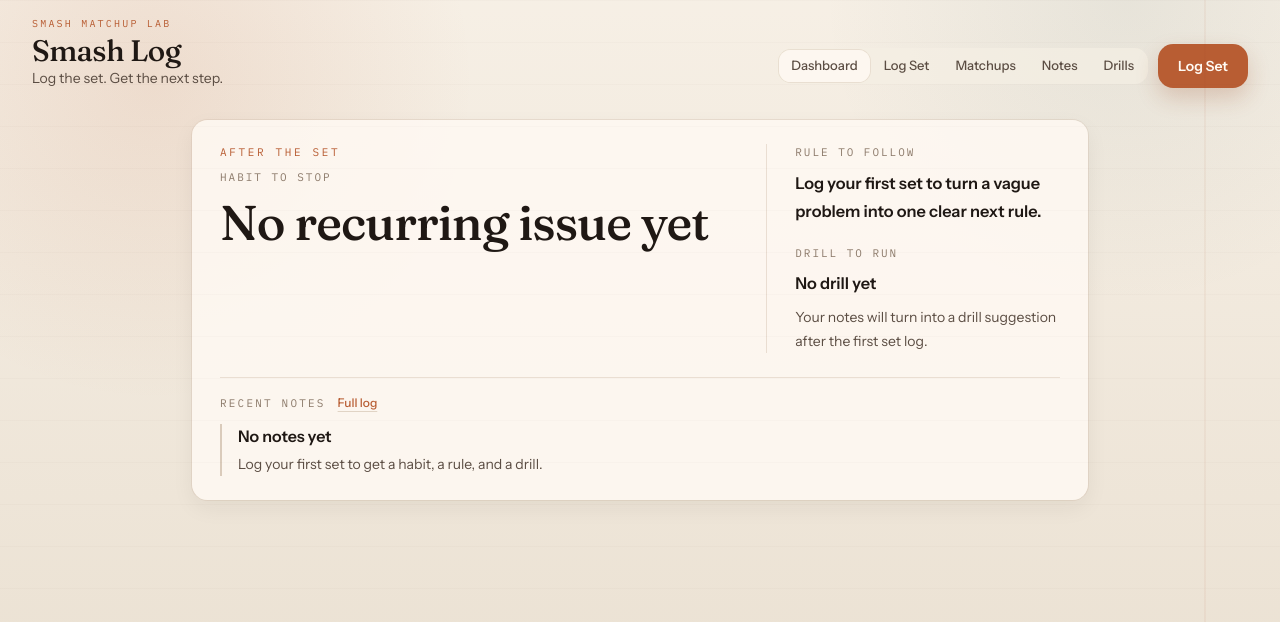
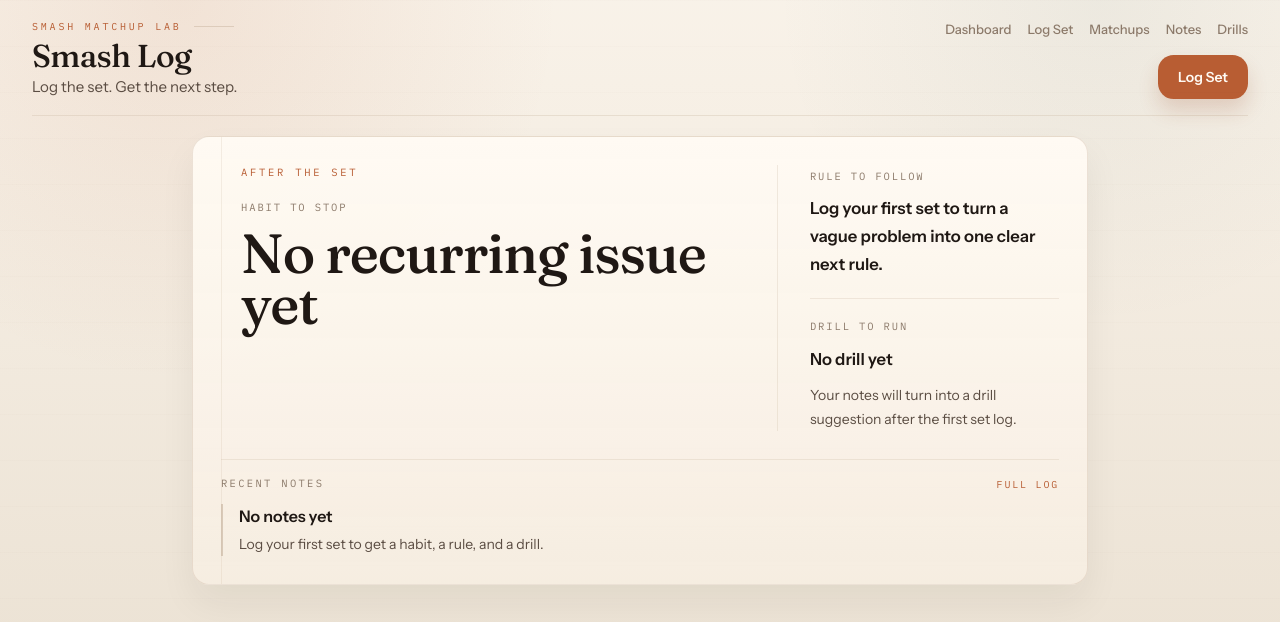
Before and after one commit to dotxdaemon/smash, a React (Vite) app: page / in a window 1280 px wide. Shown: the top 622 px of the page. Built offline with nearby package versions, Linux system fonts and the light colour scheme.

Commit message:
Polish the notebook surface language

```diff
--- a/src/App.tsx
+++ b/src/App.tsx
@@ -63,16 +63,16 @@ const VIEW_ITEMS: ViewItem[] = [
 ]
 
 const FIELD_INPUT_STYLES =
-  'mt-2 w-full rounded-[1rem] border border-line/70 bg-paper-strong px-3.5 py-3 text-sm text-ink outline-none transition placeholder:text-ink-faint focus:border-accent focus:ring-2 focus:ring-accent/15'
+  'mt-2 w-full rounded-[0.95rem] border border-line/55 bg-paper-strong/92 px-3.5 py-3 text-sm text-ink outline-none transition placeholder:text-ink-faint focus:border-accent/70 focus:ring-2 focus:ring-accent/10'
 
 const PRIMARY_BUTTON_STYLES =
-  'inline-flex items-center justify-center rounded-full bg-accent px-4 py-2.5 text-sm font-semibold text-paper-strong shadow-[0_8px_18px_rgba(151,69,34,0.22)] transition hover:bg-accent-strong'
+  'inline-flex items-center justify-center rounded-[0.95rem] bg-accent px-[1.15rem] py-[0.72rem] text-sm font-semibold text-paper-strong shadow-[0_10px_18px_rgba(151,69,34,0.18)] transition hover:bg-accent-strong'
 
 const SECONDARY_BUTTON_STYLES =
-  'inline-flex items-center justify-center rounded-full border border-line/80 bg-paper-strong px-4 py-2.5 text-sm font-semibold text-ink transition hover:border-line-strong hover:bg-paper-soft'
+  'inline-flex items-center justify-center rounded-[0.95rem] border border-line/65 bg-paper-strong/90 px-4 py-2.5 text-sm font-semibold text-ink transition hover:border-line-strong hover:bg-paper-soft/80'
 
 const INLINE_LINK_STYLES =
-  'inline-flex items-center gap-1 text-[12px] font-medium text-accent underline decoration-line/55 decoration-1 underline-offset-4 transition hover:text-accent-strong hover:decoration-accent-strong'
+  'inline-flex items-center gap-1 font-mono text-[10px] uppercase tracking-[0.18em] text-accent transition hover:text-accent-strong'
 
 function App({ initialView = 'dashboard' }: AppProps) {
   const [initialState] = useState(loadState)
@@ -1182,10 +1182,10 @@ function AppNav({ activeView, ariaLabel, mobile, onSelect }: AppNavProps) {
   return (
     <nav
       className={mobile
-        ? 'fixed left-4 right-4 z-30 flex items-center gap-0.5 rounded-[0.88rem] border border-line/45 bg-paper/88 px-1 py-1 shadow-[0_8px_18px_rgba(40,27,20,0.08)] backdrop-blur-[10px] md:hidden'
-        : 'hidden items-center gap-0.5 rounded-[0.85rem] bg-paper-soft/70 p-0.5 lg:inline-flex'}
+        ? 'fixed left-4 right-4 z-30 flex items-center gap-1 rounded-[1.02rem] border border-line/28 bg-paper-strong/76 px-1.5 py-1.5 shadow-[0_10px_24px_rgba(40,27,20,0.08)] backdrop-blur-[16px] md:hidden'
+        : 'hidden items-center gap-4 lg:inline-flex'}
       aria-label={ariaLabel}
-      data-nav-tone={mobile ? 'integrated' : undefined}
+      data-nav-tone={mobile ? 'quiet' : undefined}
       style={mobile ? { bottom: 'max(env(safe-area-inset-bottom), 0.75rem)' } : undefined}
     >
       {VIEW_ITEMS.map((item) => {
@@ -1198,12 +1198,12 @@ function AppNav({ activeView, ariaLabel, mobile, onSelect }: AppNavProps) {
             className={joinClassNames(
               'group flex min-w-0 items-center justify-center font-medium transition',
               mobile
-                ? 'flex-1 rounded-[0.72rem] px-1 py-2 text-center text-[10.5px] leading-none text-ink-faint'
-                : 'rounded-[0.72rem] px-3 py-1.5 text-[13px] text-ink-soft',
+                ? 'flex-1 rounded-[0.78rem] px-1.5 py-2 text-center text-[10.5px] leading-none text-ink-faint'
+                : 'border-b border-transparent px-0 py-1 text-[13px] text-ink-faint hover:text-ink-soft',
               active &&
                 (mobile
-                  ? 'bg-paper-strong/82 text-accent ring-1 ring-line/35'
-                  : 'bg-paper-strong/85 text-ink ring-1 ring-line/30'),
+                  ? 'bg-paper/65 text-ink'
+                  : 'border-accent/55 text-ink'),
             )}
             aria-current={active ? 'page' : undefined}
             onClick={() => onSelect(item.view)}
@@ -1237,39 +1237,49 @@ function TrainingConsole({
 }: CurrentFocusCardProps) {
   return (
     <section
-      className="mx-auto w-full max-w-4xl rounded-[0.98rem] bg-paper-strong/84 px-5 py-5 shadow-[0_8px_22px_rgba(40,27,20,0.06)] ring-1 ring-line/32 sm:px-7 sm:py-6"
+      className="surface-sheet relative mx-auto w-full max-w-4xl overflow-hidden rounded-[1.08rem] border border-line/38 px-5 py-5 shadow-[0_18px_36px_rgba(40,27,20,0.06)] sm:px-7 sm:py-7"
       data-section="training-console"
+      data-console-tone="sheet"
       data-focus-layout="coaching"
     >
-      <div className="grid gap-6 lg:grid-cols-[minmax(0,1.28fr)_minmax(220px,0.72fr)] lg:items-start">
-        <div className="space-y-4" data-focus-item="issue">
-          <div className="space-y-2">
-            <p className="font-mono text-[11px] uppercase tracking-[0.24em] text-accent">
+      <div className="pointer-events-none absolute inset-y-0 left-7 hidden w-px bg-line/22 sm:block" />
+
+      <div className="relative grid gap-7 lg:grid-cols-[minmax(0,1.3fr)_minmax(240px,0.7fr)] lg:gap-8">
+        <div className="space-y-5 sm:pl-5" data-focus-item="issue">
+          <div className="flex flex-wrap items-center gap-3">
+            <p className="font-mono text-[10.5px] uppercase tracking-[0.26em] text-accent">
               After the set
             </p>
-            <p className="font-mono text-[11px] uppercase tracking-[0.18em] text-ink-faint">
+            {focusOpponent && (
+              <p className="font-mono text-[10.5px] uppercase tracking-[0.18em] text-ink-faint">
+                vs {focusOpponent}
+              </p>
+            )}
+          </div>
+          <div className="space-y-3">
+            <p className="font-mono text-[10.5px] uppercase tracking-[0.18em] text-ink-faint">
               Habit to stop
             </p>
-          </div>
-          <h2 className="max-w-xl text-[2.45rem] leading-[0.9] text-ink sm:text-[3.05rem]">
+            <h2 className="max-w-xl text-[2.7rem] leading-[0.92] text-ink sm:text-[3.45rem]">
               {currentFocusIssue}
             </h2>
           </div>
-
-        <div className="space-y-5 border-t border-line/40 pt-5 lg:border-l lg:border-t-0 lg:pl-7 lg:pt-0">
-          <div className="space-y-2" data-focus-item="rule">
-            <p className="font-mono text-[11px] uppercase tracking-[0.18em] text-ink-faint">
+        </div>
+
+        <div className="space-y-5 border-t border-line/28 pt-5 lg:border-l lg:border-t-0 lg:pl-8 lg:pt-1">
+          <div className="space-y-2.5" data-focus-item="rule">
+            <p className="font-mono text-[10.5px] uppercase tracking-[0.18em] text-ink-faint">
               Rule to follow
             </p>
-            <p className="text-[1.02rem] font-semibold leading-7 text-ink">
+            <p className="text-[1.04rem] font-semibold leading-7 text-ink">
               {currentFocusRule}
             </p>
           </div>
-          <div className="space-y-2" data-focus-item="drill">
-            <p className="font-mono text-[11px] uppercase tracking-[0.18em] text-ink-faint">
+          <div className="space-y-2.5 border-t border-line/28 pt-5" data-focus-item="drill">
+            <p className="font-mono text-[10.5px] uppercase tracking-[0.18em] text-ink-faint">
               Drill to run
             </p>
-            <p className="text-[1.02rem] font-semibold leading-7 text-ink">
+            <p className="text-[1.04rem] font-semibold leading-7 text-ink">
               {currentFocusDrill.title}
             </p>
             <p className="text-sm leading-6 text-ink-soft">
@@ -1290,10 +1300,9 @@ function TrainingConsole({
         </div>
       </div>
 
-      <section className="mt-6 border-t border-line/40 pt-4" data-section="recent-notes">
-        <div className="flex items-center justify-between gap-3">
-          <div className="flex min-w-0 items-center gap-3">
-            <p className="font-mono text-[11px] uppercase tracking-[0.2em] text-ink-faint">
+      <section className="mt-7 border-t border-line/28 pt-4" data-section="recent-notes">
+        <div className="flex items-end justify-between gap-3">
+          <p className="font-mono text-[10.5px] uppercase tracking-[0.22em] text-ink-faint">
             Recent notes
           </p>
           <button
@@ -1305,27 +1314,26 @@ function TrainingConsole({
             Full log
           </button>
         </div>
-        </div>
 
         <div className="mt-3">
           {recentEntries.length > 0 ? (
-            <ul className="divide-y divide-line/55">
+            <ul className="divide-y divide-line/30">
               {recentEntries.map((entry) => (
                 <li key={entry.id} className="py-3 first:pt-0 last:pb-0">
                   <button
                     type="button"
-                    className="grid w-full gap-1.5 rounded-[0.75rem] px-1 py-2 text-left transition hover:bg-paper-soft/40"
+                    className="grid w-full gap-1.5 py-1 text-left transition hover:text-ink"
                     onClick={() => onOpenMatchup(entry.opponentCharacter)}
                   >
                     <div className="flex flex-wrap items-center justify-between gap-3">
                       <span className="text-sm font-semibold text-ink">{entry.opponentCharacter}</span>
                       <span className="text-[12px] text-ink-faint">{formatDate(entry.date)}</span>
                     </div>
-                    <p className="text-sm leading-6 text-ink-soft">
+                    <p className="text-[13px] leading-6 text-ink-soft">
                       {entry.oneRuleNextTime ?? entry.deathCauseText ?? 'No takeaway logged'}
                     </p>
                     {entry.notes && (
-                      <p className="text-sm leading-6 text-ink-faint">{entry.notes}</p>
+                      <p className="text-[12.5px] leading-6 text-ink-faint">{entry.notes}</p>
                     )}
                   </button>
                 </li>
@@ -1359,25 +1367,28 @@ function DashboardHeader({
   if (activeView === 'dashboard') {
     return (
       <section
-        className="flex items-end justify-between gap-4 pb-3"
+        className="grid gap-4 border-b border-line/35 pb-4 lg:grid-cols-[minmax(0,1fr)_auto] lg:items-end"
         data-section="dashboard-topbar"
-        data-topbar-tone="notebook"
-      >
-        <div className="min-w-0">
-          <p className="font-mono text-[10px] uppercase tracking-[0.22em] text-accent">
+        data-topbar-tone="editorial"
+      >
+        <div className="min-w-0 space-y-2">
+          <div className="flex items-center gap-3">
+            <p className="font-mono text-[10px] uppercase tracking-[0.28em] text-accent">
               Smash Matchup Lab
             </p>
-          <div className="mt-1.5 space-y-1">
-            <h1 className="font-display text-[1.6rem] leading-[0.92] text-ink sm:text-[1.85rem]">
+            <span className="hidden h-px w-10 bg-line/55 sm:block" />
+          </div>
+          <div className="space-y-1">
+            <h1 className="font-display text-[1.72rem] leading-[0.9] text-ink sm:text-[1.98rem]">
               Smash Log
             </h1>
-            <p className="text-sm text-ink-soft">
+            <p className="max-w-sm text-[0.94rem] leading-6 text-ink-soft">
               Log the set. Get the next step.
             </p>
           </div>
         </div>
 
-        <div className="flex items-center gap-2.5">
+        <div className="flex flex-col gap-2.5 lg:items-end">
           <AppNav
             activeView={activeView}
             ariaLabel="Notebook navigation"
@@ -1386,7 +1397,7 @@ function DashboardHeader({
           />
           <button
             type="button"
-            className="inline-flex items-center justify-center rounded-[0.95rem] bg-accent px-5 py-3 text-sm font-semibold text-paper-strong shadow-[0_10px_22px_rgba(151,69,34,0.22)] transition hover:bg-accent-strong"
+            className="inline-flex items-center justify-center rounded-[0.98rem] bg-accent px-5 py-3 text-sm font-semibold text-paper-strong shadow-[0_12px_20px_rgba(151,69,34,0.18)] transition hover:bg-accent-strong"
             onClick={onOpenEntry}
           >
             Log Set
@@ -1398,21 +1409,18 @@ function DashboardHeader({
 
   return (
     <section
-      className="border-b border-line/60 pb-4"
+      className="grid gap-4 border-b border-line/35 pb-4 lg:grid-cols-[minmax(0,1fr)_auto] lg:items-end"
       data-section="page-header"
     >
-      <div className="flex flex-col gap-4 lg:flex-row lg:items-end lg:justify-between">
-        <div className="space-y-2.5">
-          <div className="flex flex-wrap items-center gap-2">
-            <span className="rounded-[0.8rem] bg-accent-soft/70 px-2.5 py-1 font-mono text-[10px] uppercase tracking-[0.18em] text-accent">
-              Smash Log
-            </span>
-            <p className="font-mono text-[11px] uppercase tracking-[0.22em] text-ink-faint">
+      <div className="space-y-2">
+        <div className="flex items-center gap-3">
+          <p className="font-mono text-[10px] uppercase tracking-[0.28em] text-accent">
             Smash Matchup Lab
           </p>
+          <span className="hidden h-px w-10 bg-line/55 sm:block" />
         </div>
         <div className="space-y-1">
-            <h1 className="max-w-3xl font-display text-[1.85rem] leading-[0.92] text-ink sm:text-[2.2rem] lg:text-[2.6rem]">
+          <h1 className="max-w-3xl font-display text-[1.9rem] leading-[0.9] text-ink sm:text-[2.2rem] lg:text-[2.55rem]">
             {VIEW_ITEMS.find((item) => item.view === activeView)?.title}
           </h1>
           <p className="max-w-lg text-sm leading-6 text-ink-soft sm:text-[0.95rem]">
@@ -1421,7 +1429,7 @@ function DashboardHeader({
         </div>
       </div>
 
-        <div className="flex flex-col gap-3 lg:items-end">
+      <div className="flex flex-col gap-2.5 lg:items-end">
         <AppNav
           activeView={activeView}
           ariaLabel="Notebook navigation"
@@ -1432,14 +1440,13 @@ function DashboardHeader({
           <div className="flex flex-wrap items-center gap-3">
             <button
               type="button"
-                className="inline-flex items-center justify-center rounded-[0.95rem] bg-accent px-5 py-3 text-sm font-semibold text-paper-strong shadow-[0_10px_22px_rgba(151,69,34,0.22)] transition hover:bg-accent-strong"
+              className="inline-flex items-center justify-center rounded-[0.98rem] bg-accent px-5 py-3 text-sm font-semibold text-paper-strong shadow-[0_12px_20px_rgba(151,69,34,0.18)] transition hover:bg-accent-strong"
               onClick={onOpenEntry}
             >
               Log Set
             </button>
           </div>
         )}
-        </div>
       </div>
     </section>
   )
@@ -1561,10 +1568,10 @@ function FormBlock({
   title: string
 }) {
   return (
-    <section className="space-y-3 border-t border-line/55 pt-4 first:border-t-0 first:pt-0">
+    <section className="space-y-3 border-t border-line/35 pt-4 first:border-t-0 first:pt-0">
       <div className="space-y-1">
-        <h3 className="text-[1.2rem] leading-tight text-ink">{title}</h3>
-        <p className="text-[13px] leading-6 text-ink-soft">{description}</p>
+        <h3 className="text-[1.15rem] leading-tight text-ink">{title}</h3>
+        <p className="text-[12.5px] leading-6 text-ink-soft">{description}</p>
       </div>
       <div className="space-y-4">{children}</div>
     </section>
@@ -1582,13 +1589,13 @@ function FieldShell({
 }) {
   return (
     <label className="block text-sm font-medium text-ink-soft">
-      <span className="flex items-center gap-2">
+      <span className="flex items-center justify-between gap-3">
+        <span>{label}</span>
         {shortcut && (
-          <span className="rounded-full bg-paper-muted px-2 py-0.5 font-mono text-[10px] uppercase tracking-[0.18em] text-ink-faint">
+          <span className="font-mono text-[10px] uppercase tracking-[0.18em] text-ink-faint">
             {shortcut}
           </span>
         )}
-        <span>{label}</span>
       </span>
       {children}
     </label>
@@ -1606,7 +1613,7 @@ function FilterField({ children, label }: { children: ReactNode; label: string }
 
 function FocusLine({ label, value }: { label: string; value: string }) {
   return (
-    <div className="space-y-1 rounded-[1rem] border border-line/70 bg-paper-soft px-4 py-3">
+    <div className="space-y-1 border-l-2 border-line/55 pl-4">
       <p className="font-mono text-[11px] uppercase tracking-[0.18em] text-ink-faint">{label}</p>
       <p className="text-sm font-semibold leading-6 text-ink">{value}</p>
     </div>
@@ -1621,7 +1628,7 @@ function SectionCard({ children, className, ...props }: SectionCardProps) {
   return (
     <section
       className={joinClassNames(
-        'rounded-panel border border-line/75 surface-paper shadow-panel',
+        'rounded-panel border border-line/55 surface-paper shadow-[0_12px_26px_rgba(40,27,20,0.05)]',
         className,
       )}
       {...props}
--- a/src/index.css
+++ b/src/index.css
@@ -23,9 +23,9 @@
   --color-line-strong: #b59b84;
   --color-danger: #8a312f;
 
-  --radius-panel: 1.5rem;
+  --radius-panel: 1.25rem;
   --radius-soft: 1.125rem;
-  --shadow-panel: 0 18px 36px rgba(40, 27, 20, 0.08);
+  --shadow-panel: 0 14px 30px rgba(40, 27, 20, 0.06);
   --shadow-float: 0 10px 26px rgba(40, 27, 20, 0.12);
 }
 
@@ -45,9 +45,9 @@
     min-height: 100dvh;
     margin: 0;
     background:
-      radial-gradient(circle at 12% 10%, rgba(184, 93, 51, 0.12), transparent 24%),
-      radial-gradient(circle at 88% 0%, rgba(54, 91, 85, 0.08), transparent 22%),
-      linear-gradient(180deg, rgba(255, 250, 243, 0.6), rgba(233, 223, 208, 0.4)),
+      radial-gradient(circle at 14% 0%, rgba(184, 93, 51, 0.1), transparent 28%),
+      radial-gradient(circle at 86% 0%, rgba(54, 91, 85, 0.06), transparent 24%),
+      linear-gradient(180deg, rgba(255, 250, 243, 0.7), rgba(233, 223, 208, 0.45)),
       var(--color-paper);
     color: var(--color-ink);
     font-family: var(--font-sans);
@@ -62,22 +62,14 @@
     position: fixed;
     inset: 0;
     pointer-events: none;
-    opacity: 0.45;
+    opacity: 0.22;
     background:
-      linear-gradient(
-        90deg,
-        transparent 0,
-        transparent calc(100% - 4.75rem),
-        rgba(184, 93, 51, 0.12) calc(100% - 4.75rem),
-        rgba(184, 93, 51, 0.12) calc(100% - 4.62rem),
-        transparent calc(100% - 4.62rem)
-      ),
       repeating-linear-gradient(
         180deg,
         rgba(92, 75, 60, 0.05) 0,
         rgba(92, 75, 60, 0.05) 1px,
         transparent 1px,
-        transparent 42px
+        transparent 46px
       );
   }
 
@@ -127,11 +119,23 @@
 
 @layer utilities {
   .surface-paper {
-    background: linear-gradient(180deg, rgba(255, 250, 243, 0.94), rgba(244, 235, 223, 0.9));
+    background: linear-gradient(180deg, rgba(255, 250, 243, 0.96), rgba(246, 237, 225, 0.92));
   }
 
   .surface-muted {
     background: linear-gradient(180deg, rgba(244, 235, 223, 0.95), rgba(236, 225, 209, 0.9));
+  }
+
+  .surface-sheet {
+    background:
+      linear-gradient(180deg, rgba(255, 250, 243, 0.98), rgba(246, 237, 225, 0.94)),
+      repeating-linear-gradient(
+        180deg,
+        transparent 0,
+        transparent 38px,
+        rgba(92, 75, 60, 0.045) 38px,
+        rgba(92, 75, 60, 0.045) 39px
+      );
   }
 
   .surface-grid {
```
Also changed, not shown: 2 other files (tests, documents, lock files or other folders). Lines whose indentation alone changed are shown as unchanged.
